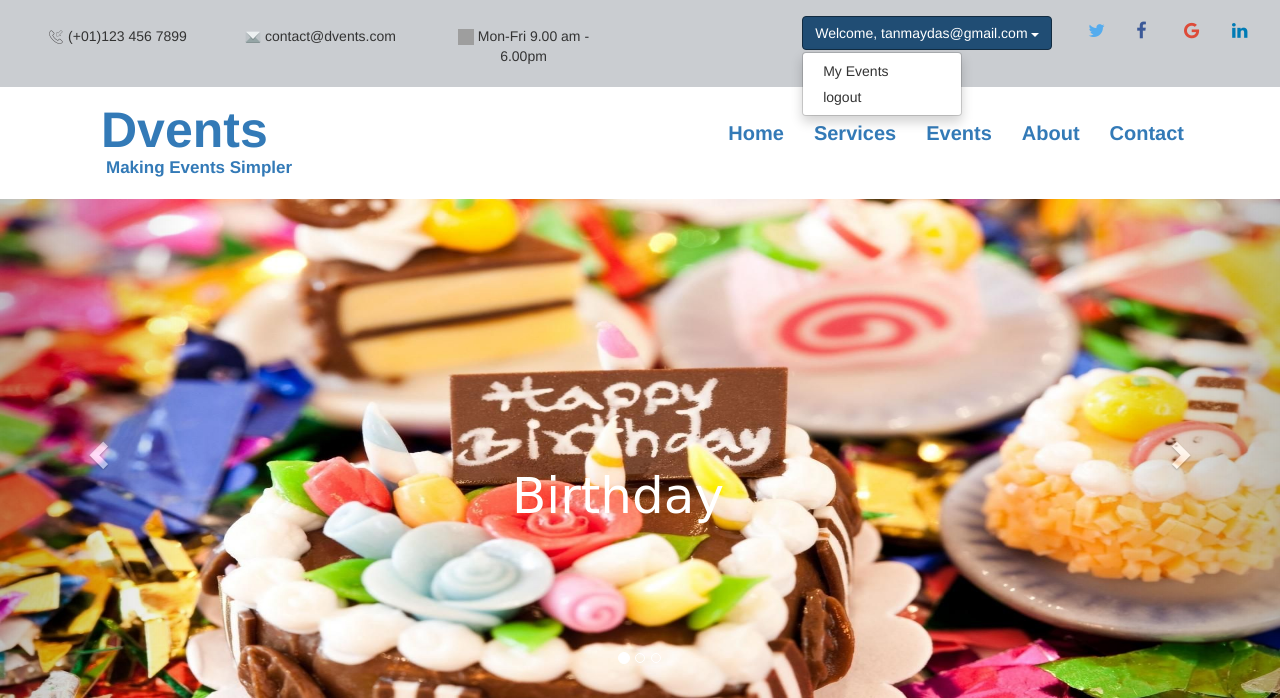
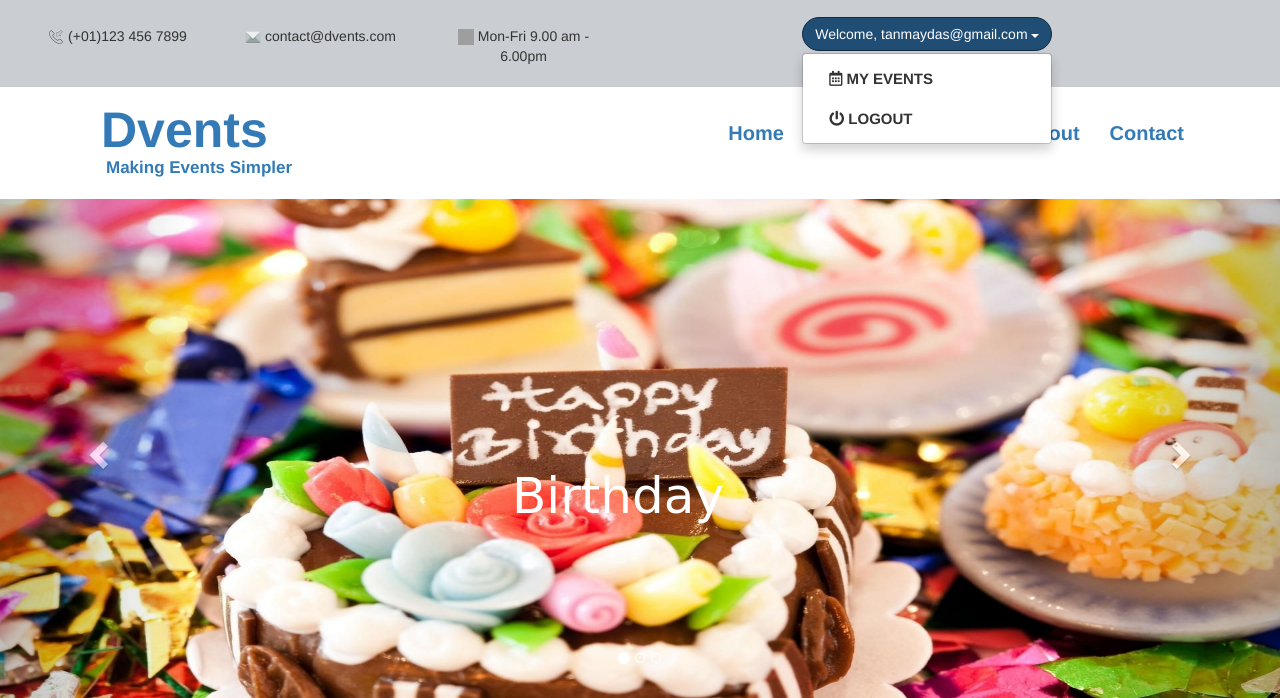
Before and after one commit to dtanmAY/ems, a PHP site: page / in a window 1280 px wide, after a click that opens the changed part. Shown: the top 698 px of the page. Run offline with PHP 8.4, Linux system fonts and the light colour scheme; a user stored in the database is signed in; some libraries are stand-ins or nearby versions; grey boxes are pictures that could not be loaded.

Commit message:
Minor UI changes

```diff
--- a/folder/bootstrap.php
+++ b/folder/bootstrap.php
@@ -5,3 +5,5 @@
   <script src="https://ajax.googleapis.com/ajax/libs/jquery/3.3.1/jquery.min.js"></script>
   <link rel="stylesheet" href="https://cdnjs.cloudflare.com/ajax/libs/font-awesome/4.7.0/css/font-awesome.min.css">
  <script src="https://maxcdn.bootstrapcdn.com/bootstrap/3.3.7/js/bootstrap.min.js"></script>
+
+ <link rel="stylesheet" href="https://use.fontawesome.com/releases/v5.3.1/css/all.css" integrity="sha384-mzrmE5qonljUremFsqc01SB46JvROS7bZs3IO2EmfFsd15uHvIt+Y8vEf7N7fWAU" crossorigin="anonymous">
--- a/header.php
+++ b/header.php
@@ -25,8 +25,8 @@
                     <button class="btn btn-primary dropdown-toggle" type="button" data-toggle="dropdown">Welcome, '.$_SESSION['email'].'
                     <span class="caret"></span></button>
                     <ul class="dropdown-menu">
-                      <li><a href="myevents.php">My Events</a></li>
-                        <li><a href="logout.php">logout</a></li>
+                      <li><a href="myevents.php"><i class="far fa-calendar-alt"></i> <b>MY EVENTS</b></a></li>
+                        <li><a href="logout.php"><i class="fas fa-power-off"></i> <b>LOGOUT</b></a></li>
                     </ul>
                   </div>
                 </li>';
--- a/index.php
+++ b/index.php
@@ -13,7 +13,6 @@ session_start();
     <link rel="stylesheet" href="owlcarousel/owl.theme.default.min.css">
     <link rel="stylesheet" href="styles/index.css">
     <link rel="stylesheet" href="styles/animate.css">
-
     <link rel="stylesheet" href="styles/header.css">
     <title>index_page</title>
 
--- a/styles/header.css
+++ b/styles/header.css
@@ -38,10 +38,20 @@
   padding: 35px;
   text-transform: uppercase;
 }
+.dropdown-toggle{
+  border-radius: 50px!important;
+}
+.top_div .tool_box2 ul li ul{
+width: 250px;
+
+}
 .top_div .tool_box2 ul li ul  li{
   list-style-type: none;
   display: block!important;
   margin-right: 0px;
+  font-size: 15px;
+  padding: 6px;
+
 }
 .top_div .tool_box2 ul > li > a{
   /* color:#000; */
```
Also changed, not shown: README.md.
